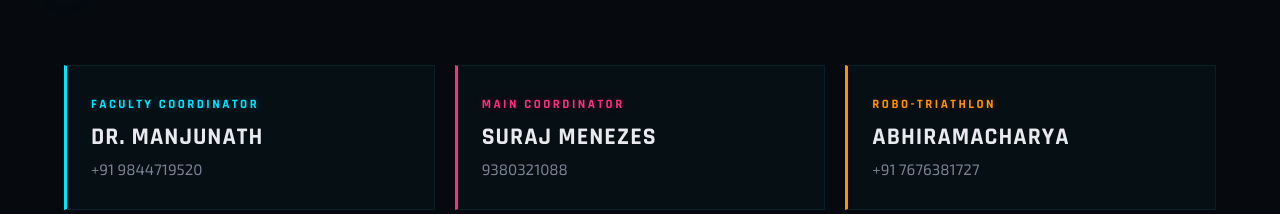
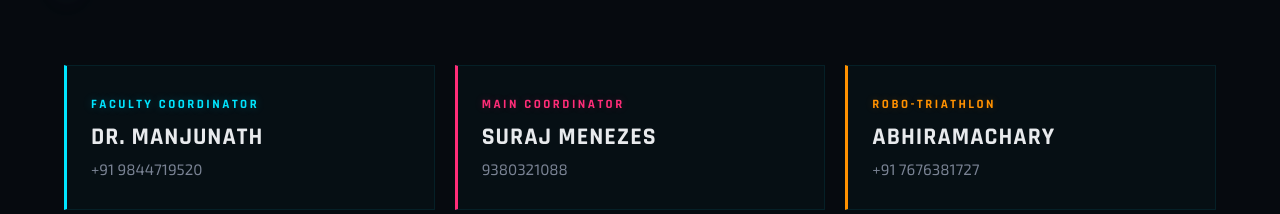
Before and after one commit to Ranjankummar/ACHARYA-ROBOFEST-2025, a React (Vite) app: page / in a window 1280 px wide. Shown: the part 2912-3126 px from the top of the page. Built offline with nearby package versions, Linux system fonts and the light colour scheme.

Commit message:
fix: correct typo in Robo-Triathlon coordinator's name

```diff
--- a/src/components/Coordinators.jsx
+++ b/src/components/Coordinators.jsx
@@ -6,7 +6,7 @@ const Coordinators = () => {
     const coords = [
         { role: "Faculty Coordinator", name: "Dr. Manjunath", phone: "+91 9844719520" },
         { role: "Main Coordinator", name: "Suraj Menezes", phone: "9380321088" },
-        { role: "Robo-Triathlon", name: "Abhiramacharya", phone: "+91 7676381727" },
+        { role: "Robo-Triathlon", name: "Abhiramachary", phone: "+91 7676381727" },
         { role: "Robo Race", name: "Adigarla Rakesh", phone: "8897767253" },
         { role: "Robo War", name: "Naveen Kumar K S", phone: "8722249072" },
         { role: "Robo Exhibition", name: "Yash Lal & Niharika", phone: "9880769119" },
```
